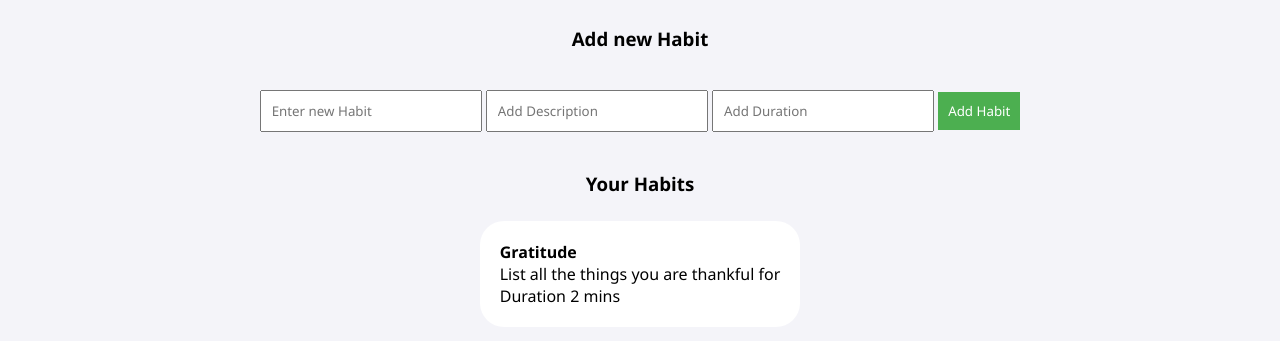
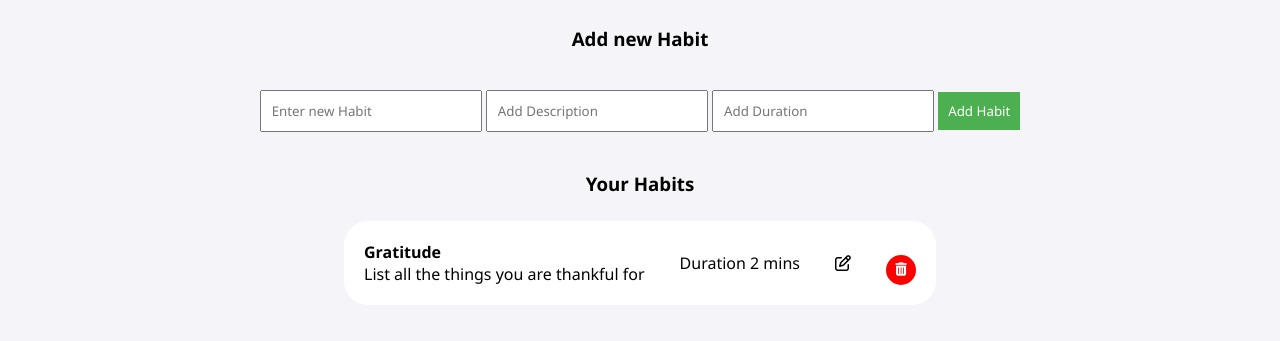
Before and after one commit to dhruvburada/JS-Journey, a plain HTML site: page Habit Tracker/index.html in a window 1280 px wide. Shown: the part 75-416 px from the top of the page. Drawn offline with Linux system fonts and the light colour scheme.

Commit message:
Habits Card Added

```diff
--- a/Habit Tracker/index.html
+++ b/Habit Tracker/index.html
@@ -4,8 +4,10 @@
     <meta charset="UTF-8">
     <meta name="viewport" content="width=device-width, initial-scale=1.0">
     <title>Habit Tracker</title>
+    <script src="https://kit.fontawesome.com/69a2a834c2.js" crossorigin="anonymous"></script>
+    <style>
 
-    <style>
+
         *
         {
             margin: 0px;
@@ -47,7 +49,7 @@
 
 
 
-        button
+        .primary-button
         {
             background-color: #4CAF50;
             color: white;
@@ -69,11 +71,27 @@
 
         #habit1
         {
+            display: flex;
+            align-items: center;
             margin-left: 20px;
             margin-right: 20px;
             background-color: white;
             padding: 20px;
             border-radius: 1.5rem;
+            gap: 35px;
+        }
+
+        .secondary-button
+        {
+            background-color: red;
+            border-radius: 50%;
+            border: none;
+            color: white;
+            height: 30px;
+            width: 30px;
+            display: flex;
+            align-items: center;
+            justify-content: center;
         }
 
     </style>
@@ -92,7 +110,7 @@
                 <input type="text" placeholder="Enter new Habit">
                 <input type="text" placeholder="Add Description">
                 <input type="text" placeholder="Add Duration">
-                <button>Add Habit</button>
+                <button class="primary-button">Add Habit</button>
             </div>
 
 
@@ -100,9 +118,20 @@
             <h3>Your Habits</h3>
 
             <div id="habit1">
-                <h4>Gratitude</h4>
-                <p>List all the things you are thankful for</p>
-                <p>Duration 2 mins</p>
+                <div>
+                    <h4>Gratitude</h4>
+                    <p>List all the things you are thankful for</p>
+                </div>
+                <div>
+                    <p>Duration 2 mins</p>
+                </div>
+                <div>
+                    <i class="fa fa-edit"></i>
+                </div>
+
+                    <button class="secondary-button"><i class="fa fa-trash"></i></button>
+
+
             </div>
         </div>
 
```
